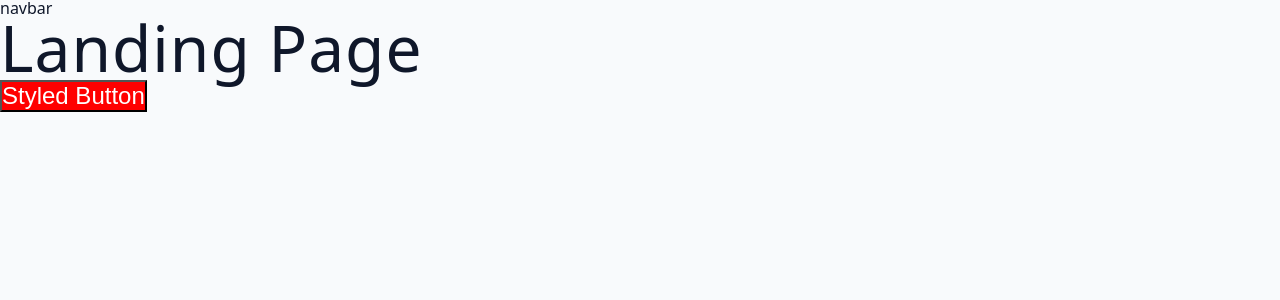
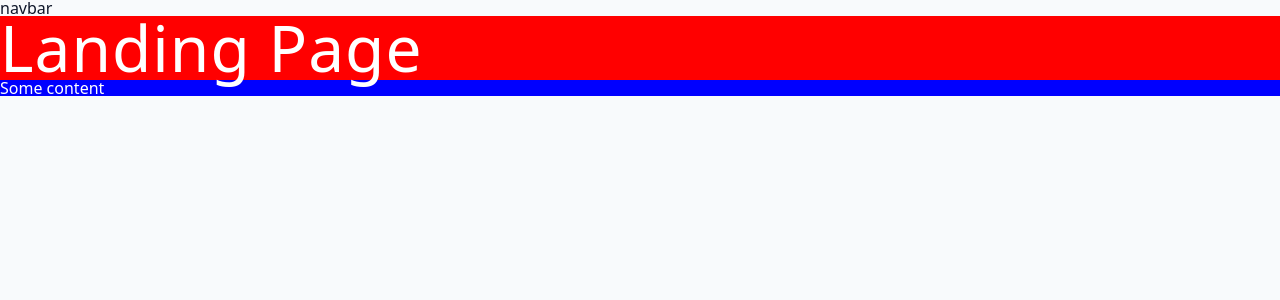
Before and after one commit to SaketKothari/mern-jobmetrix, a React (Vite) app in the folder client/: page / in a window 1280 px wide. Shown: the top 300 px of the page. Built offline with nearby package versions, Linux system fonts and the light colour scheme.

Commit message:
way of using styled components using wrapper

```diff
--- a/client/src/pages/Landing.jsx
+++ b/client/src/pages/Landing.jsx
@@ -1,17 +1,25 @@
 import styled from 'styled-components';
-
-const StyledBtn = styled.button`
-  font-size: 1.5rem;
-  background: red;
-  color: white;
-`;
 
 const Landing = () => {
   return (
-    <div>
+    <Wrapper>
       <h1>Landing Page</h1>
-      <StyledBtn>Styled Button</StyledBtn>
-    </div>
+      <div className="content">Some content</div>
+    </Wrapper>
   );
 };
+
+const Wrapper = styled.div`
+  background: red;
+
+  h1 {
+    color: white;
+  }
+
+  .content {
+    background: blue;
+    color: white;
+  }
+`;
+
 export default Landing;
```
